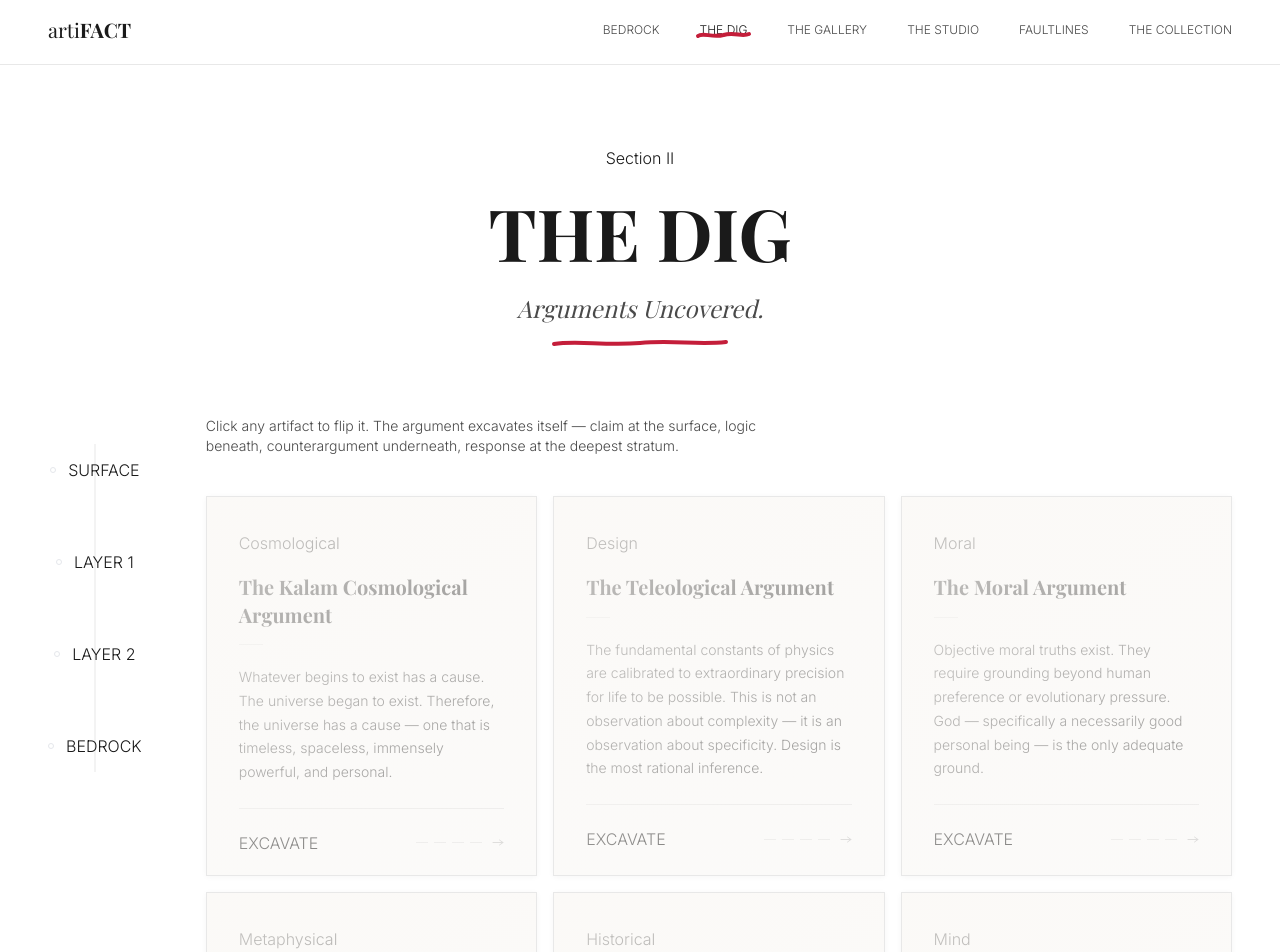
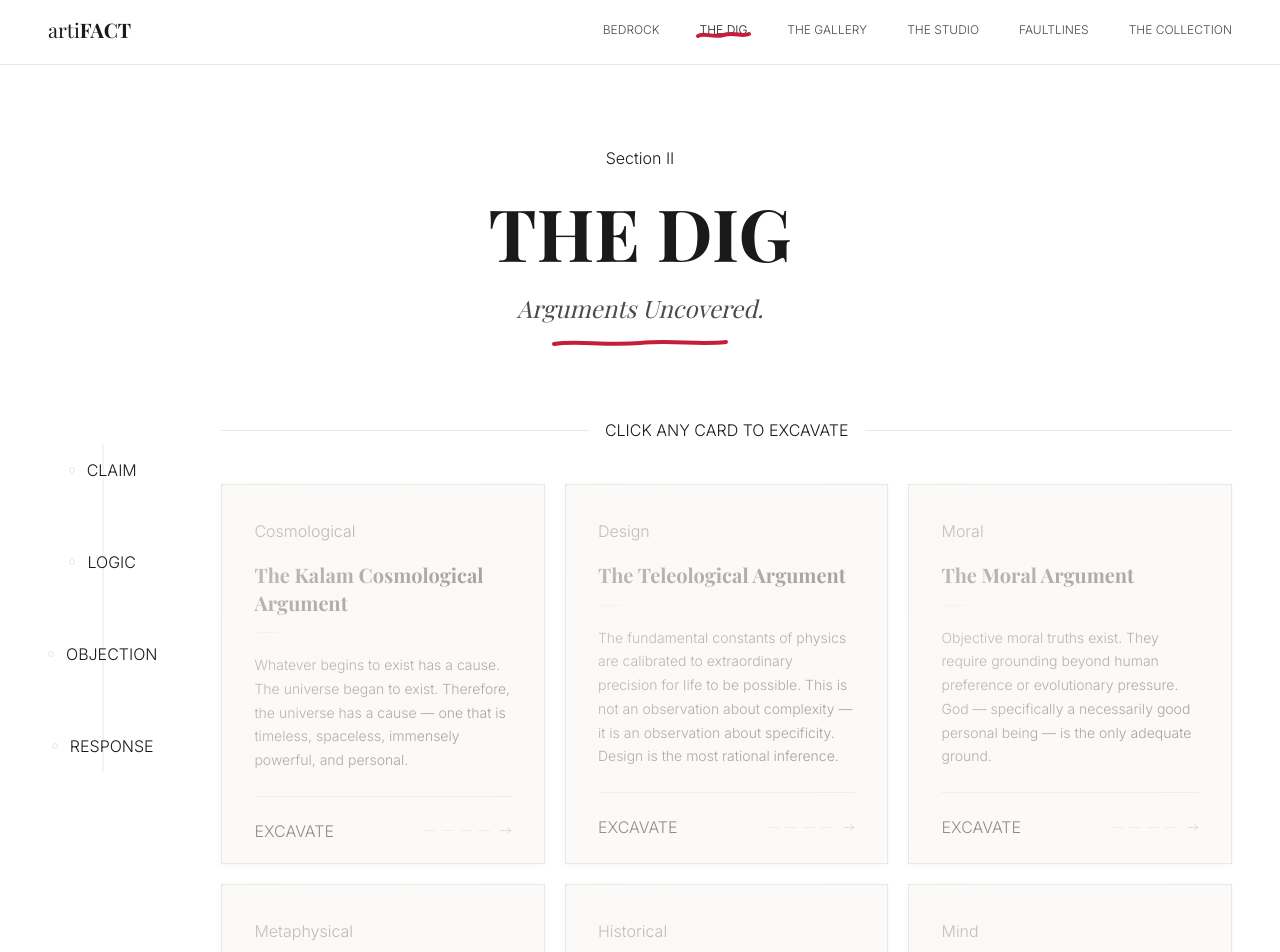
Before and after one commit to TrueDominion/artifact, a React (Vite) app: page /the-dig in a window 1280 px wide. Shown: the top 952 px of the page. Built offline with nearby package versions, Linux system fonts and the light colour scheme; a web font is replaced by a local one.

Commit message:
Revise TheDig component for argument navigation
Updated the layout and interaction details of the arguments grid in TheDig component.

```diff
--- a/src/pages/TheDig.tsx
+++ b/src/pages/TheDig.tsx
@@ -1,8 +1,8 @@
 /**
  * src/pages/TheDig.tsx
  * THE DIG — Arguments Uncovered.
- * 3-column grid of ArtifactCards with 3D flip-and-lift interaction.
- * Desktop: left sidebar with excavation depth labels.
+ * 8-card grid. Each card flips to reveal 4-step argument navigator.
+ * Desktop sidebar retains excavation depth metaphor.
  */
 
 import SectionHeader from '@/components/ui/SectionHeader'
@@ -31,7 +31,7 @@ export default function TheDig() {
           >
             <div className="flex flex-col items-center gap-0 relative">
               <div className="absolute top-5 bottom-5 left-1/2 -translate-x-1/2 w-px bg-graphite-border" />
-              {['SURFACE', 'LAYER 1', 'LAYER 2', 'BEDROCK'].map((level) => (
+              {['CLAIM', 'LOGIC', 'OBJECTION', 'RESPONSE'].map((level) => (
                 <div key={level} className="flex items-center gap-3 py-8 z-10 relative">
                   <div className="w-1.5 h-1.5 rounded-full border border-graphite-soft bg-white" />
                   <span className="label-museum text-graphite-soft whitespace-nowrap">
@@ -42,16 +42,15 @@ export default function TheDig() {
             </div>
           </aside>
 
-          {/* Arguments grid */}
+          {/* Grid */}
           <div className="flex-1">
-            <p className="font-sans text-sm text-graphite-light leading-body mb-10 max-w-xl">
-              Click any artifact to flip it. The argument excavates itself —
-              claim at the surface, logic beneath, counterargument underneath,
-              response at the deepest stratum.
-            </p>
+            <div className="flex items-center gap-4 mb-10">
+              <hr className="flex-1 border-t border-graphite-border" />
+              <p className="label-museum text-graphite-soft">CLICK ANY CARD TO EXCAVATE</p>
+              <hr className="flex-1 border-t border-graphite-border" />
+            </div>
 
-            {/* Gap-based grid so lifted cards have shadow room */}
-            <div className="grid grid-cols-1 md:grid-cols-2 xl:grid-cols-3 gap-4">
+            <div className="grid grid-cols-1 md:grid-cols-2 xl:grid-cols-3 gap-5">
               {args.map((arg) => (
                 <ArtifactCard key={arg.id} argument={arg} />
               ))}
```
